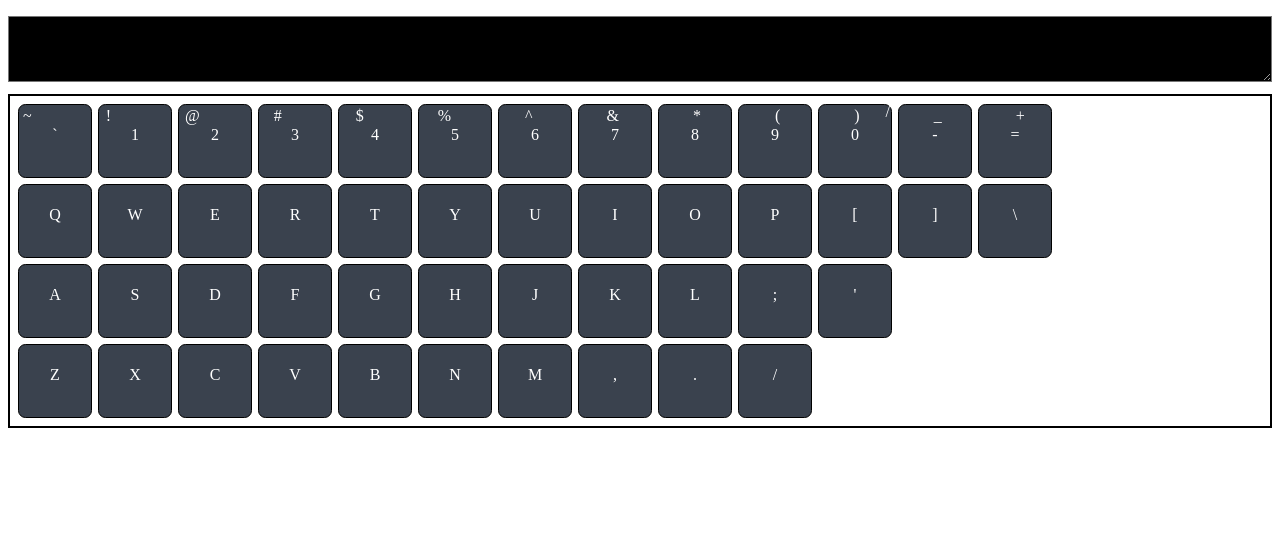
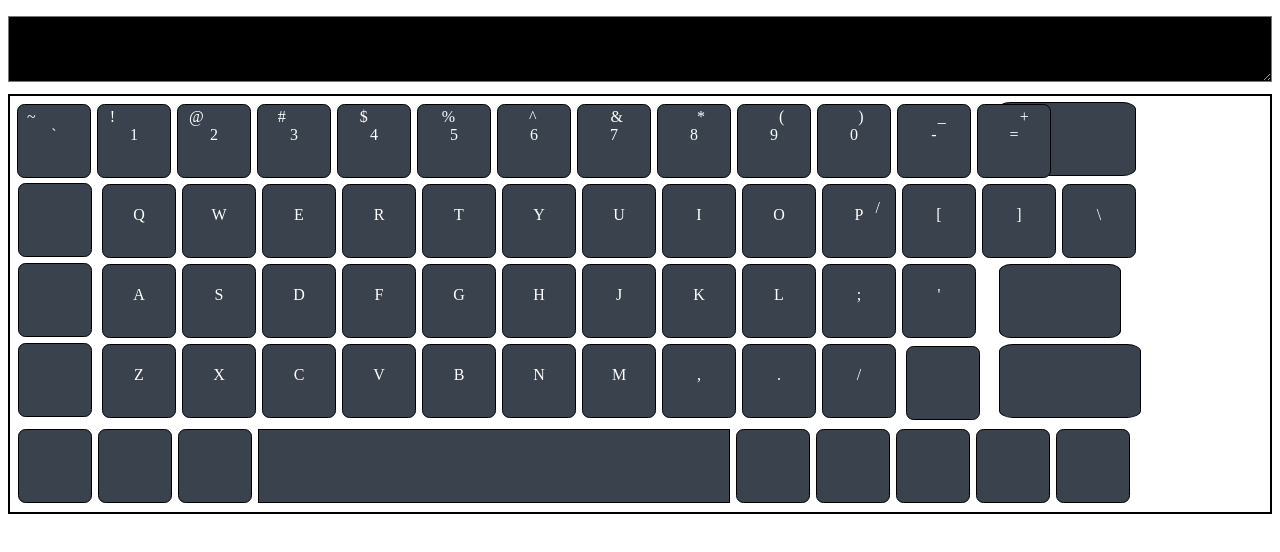
Before and after one commit to Sarkhan07/virtualKeyboard, a website built with webpack: page index.html in a window 1280 px wide. Built offline with nearby package versions, Linux system fonts and the light colour scheme.

Commit message:
feat: adding other keys

```diff
--- /dev/null
+++ b/src/bottomKeys.js
@@ -0,0 +1,44 @@
+export function bottomKey() {
+
+    let keyboards = document.querySelector('.keyboards');
+    let bottomKeys = document.createElement('div');
+    let ctrl = document.createElement('div');
+    let win = document.createElement('div');
+    let alt = document.createElement('div');
+    let space = document.createElement('div');
+    let rightAlt = document.createElement('div');
+    let rightCtrl = document.createElement('div');
+    let left = document.createElement('div');
+    let down = document.createElement('div');
+    let right = document.createElement('div');
+
+
+    bottomKeys.className = "bottom_keys";
+    ctrl.className = "ctrl";
+    win.className = "win";
+    alt.className = "alt";
+    space.className = "space";
+    rightAlt.className = "right_alt";
+    rightCtrl.className = "right_ctrl";
+    left.className = "left";
+    down.className = "down";
+    right.className = "right";
+
+        // div.innerHTML = result;
+
+
+        bottomKeys.append(ctrl);
+        bottomKeys.append(win);
+        bottomKeys.append(alt);
+        bottomKeys.append(space);
+        bottomKeys.append(rightAlt);
+        bottomKeys.append(rightCtrl);
+        bottomKeys.append(left);
+        bottomKeys.append(down);
+        bottomKeys.append(right);
+
+    keyboards.prepend(bottomKeys);
+
+
+
+};
--- a/src/css/style.css
+++ b/src/css/style.css
@@ -1,17 +1,22 @@
 .keyboards {
+	position: relative;
 	display: block;
 	border: 2px solid black;
 	padding: 5px;
+	height: 406px;
 }
 
 .numkeyboards {
 	position: relative;
+	left: -85px;
 }
+
 
 .symkeyboard {
 	position: absolute;
-	left: 8px;
-	bottom: 56px;
+	left: 97px;
+	bottom: 55px;
+	z-index: 2;
 }
 
 .keyboards::after {
@@ -47,6 +52,8 @@
 	line-height: 2.5;
 	background-color: rgb(58, 66, 78);
 	color: white;
+	position: relative;
+	right: -84px;
 
 }
 
@@ -73,7 +80,7 @@
 }
 
 .active {
-	background-color: orange;
+	background-color: rgb(176, 148, 162);
 }
 
 #txt {
@@ -89,3 +96,159 @@
 	font-weight: 700;
 
 }
+
+
+
+.left_keys {
+	position: absolute;
+	display: flex;
+	flex-direction: column;
+	bottom: 92px;
+}
+
+
+.tab,
+.caps,
+.shift {
+	width: 52px;
+	height: 52px;
+	border: 1px solid black;
+	margin: 3px;
+	padding: 10px;
+	border-radius: 10%;
+	float: left;
+	text-align: center;
+	line-height: 2.5;
+	background-color: rgb(58, 66, 78);
+	color: white;
+}
+
+
+
+.bottom_keys {
+	position: absolute;
+	bottom: 6px;
+}
+
+.ctrl,
+.win,
+.alt,
+.right_alt,
+.right_ctrl {
+	width: 52px;
+	height: 52px;
+	border: 1px solid black;
+	margin: 3px;
+	padding: 10px;
+	border-radius: 10%;
+	float: left;
+	text-align: center;
+	line-height: 2.5;
+	background-color: rgb(58, 66, 78);
+	color: white;
+}
+
+.space {
+	width: 450px;
+	height: 52px;
+	border: 1px solid black;
+	margin: 3px;
+	padding: 10px;
+	float: left;
+	text-align: center;
+	line-height: 2.5;
+	background-color: rgb(58, 66, 78);
+	color: white;
+}
+
+
+.left,
+.down,
+.right {
+
+	width: 52px;
+	height: 52px;
+	border: 1px solid black;
+	margin: 3px;
+	padding: 10px;
+	border-radius: 10%;
+	float: left;
+	text-align: center;
+	line-height: 2.5;
+	background-color: rgb(58, 66, 78);
+	color: white;
+	position: relative;
+
+}
+
+
+.right_keys {
+	position: absolute;
+	display: flex;
+	flex-direction: column;
+	bottom: 11px;
+	right: 126px;
+}
+
+
+.enter {
+	width: 100px;
+	height: 52px;
+	border: 1px solid black;
+	margin: 3px;
+	padding: 10px;
+	border-radius: 10%;
+	float: left;
+	text-align: center;
+	line-height: 2.5;
+	background-color: rgb(58, 66, 78);
+	color: white;
+}
+
+.right_shift {
+	width: 120px;
+	height: 52px;
+	border: 1px solid black;
+	margin: 3px;
+	padding: 10px;
+	border-radius: 10%;
+	float: left;
+	text-align: center;
+	line-height: 2.5;
+	background-color: rgb(58, 66, 78);
+	color: white;
+}
+
+.up {
+	width: 52px;
+	height: 52px;
+	border: 1px solid black;
+	margin: 3px;
+	padding: 10px;
+	border-radius: 10%;
+	float: left;
+	text-align: center;
+	line-height: 2.5;
+	background-color: rgb(58, 66, 78);
+	color: white;
+	position: relative;
+	left: -93px;
+	bottom: 78px;
+}
+
+.back {
+	width: 117px;
+	height: 52px;
+	border: 1px solid black;
+	margin: 3px;
+	padding: 10px;
+	border-radius: 10%;
+	float: left;
+	text-align: center;
+	line-height: 2.5;
+	background-color: rgb(58, 66, 78);
+	color: white;
+	position: relative;
+	left: -2px;
+	top: -82px;
+}
--- a/src/index.js
+++ b/src/index.js
@@ -1,5 +1,11 @@
 import { mainKeyBoards } from './mainkeys';
 import { numKeyBoards } from './numKeys';
+import { leftKey } from './leftKeys';
+import { bottomKey } from './bottomKeys';
+import { rightKey } from './rightKeys';
+
+
+
 
 
 import './css/style.css';
@@ -8,3 +14,6 @@ import './css/style.css';
 
 mainKeyBoards();
 numKeyBoards();
+leftKey();
+bottomKey();
+rightKey();
--- /dev/null
+++ b/src/leftKeys.js
@@ -0,0 +1,29 @@
+export function leftKey() {
+
+
+    let keyboards = document.querySelector('.keyboards');
+    let leftKeys = document.createElement('div');
+    let tab = document.createElement('div');
+    let caps = document.createElement('div');
+    let shift = document.createElement('div');
+
+
+    leftKeys.className = "left_keys";
+    tab.className = "tab";
+    caps.className = "caps";
+    shift.className = "shift";
+        // div.innerHTML = result;
+
+
+    leftKeys.prepend(tab);
+    leftKeys.prepend(caps);
+    leftKeys.prepend(shift);
+
+    keyboards.prepend(leftKeys);
+
+
+
+
+
+
+}
--- /dev/null
+++ b/src/rightKeys.js
@@ -0,0 +1,30 @@
+export function rightKey() {
+
+    let keyboards = document.querySelector('.keyboards');
+    let rightKeys = document.createElement('div');
+    let backspace = document.createElement('div');
+    let enter = document.createElement('div');
+    let rightShift = document.createElement('div');
+    let up = document.createElement('div');
+
+    rightKeys.className = "right_keys";
+
+    enter.className = "enter";
+    rightShift.className = "right_shift";
+    up.className = "up";
+    backspace.className = "back";
+
+        // div.innerHTML = result;
+
+        rightKeys.append(backspace);
+        rightKeys.append(enter);
+        rightKeys.append(rightShift);
+        rightKeys.append(up);
+
+    keyboards.prepend(rightKeys);
+
+
+
+
+
+}
```
Also changed, not shown: dist/styles.css, src/numKeys.js (line endings or trailing spaces).
